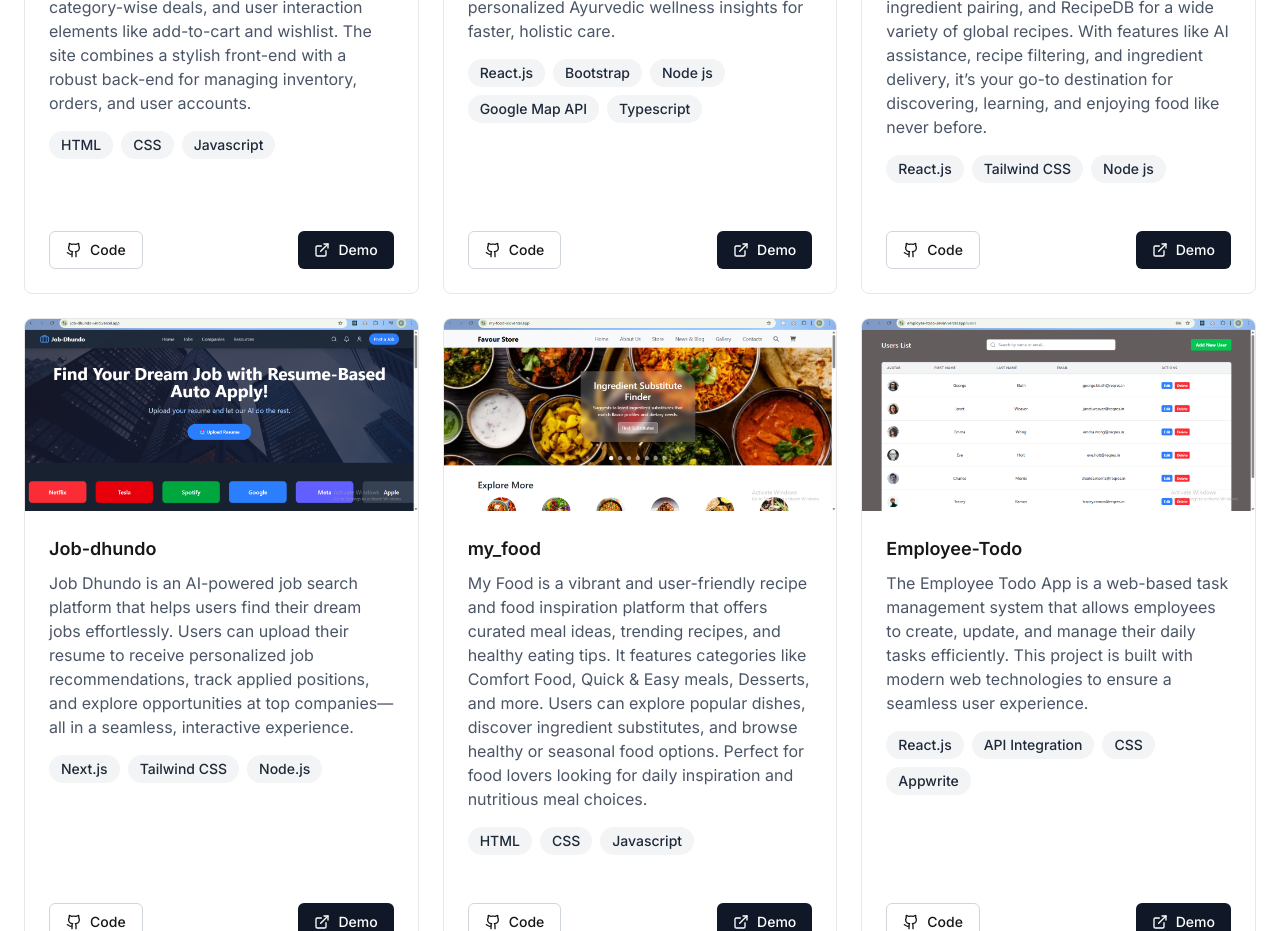
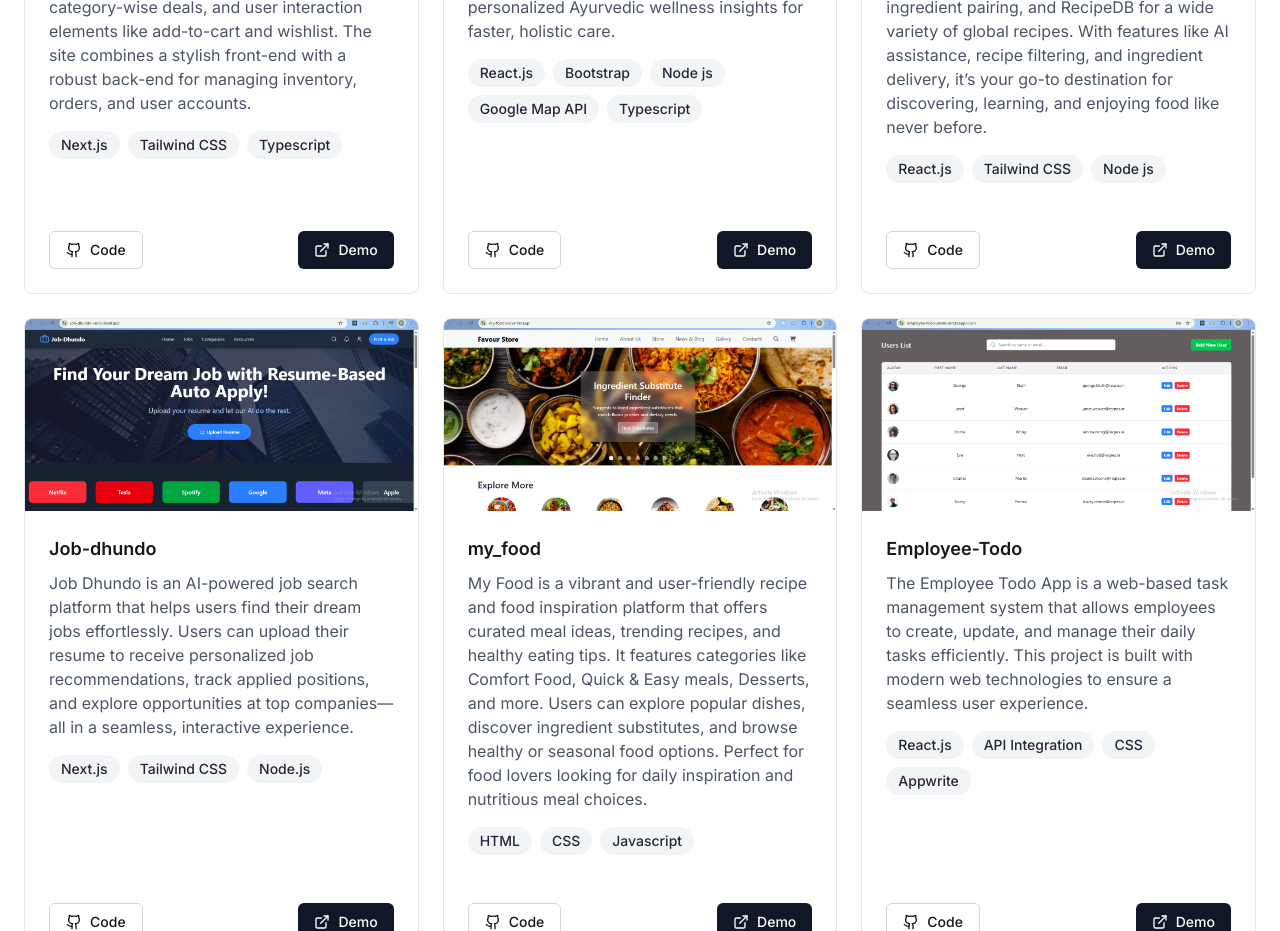
Before and after one commit to DivyanshiGupta-18/div-portfolio, a Next.js app: page /skills in a window 1280 px wide. Shown: the part 1180-2111 px from the top of the page. Built offline with nearby package versions, Linux system fonts and the light colour scheme.

Commit message:
technologies

```diff
--- a/components/projects-section.tsx
+++ b/components/projects-section.tsx
@@ -7,7 +7,7 @@ const projects = [
    {
     title: "Whatsnew",
     description: "Whatsnew fashion e-commerce website designed to showcase and sell trending clothing and accessories for men and women. It features dynamic product listings, category-wise deals, and user interaction elements like add-to-cart and wishlist. The site combines a stylish front-end with a robust back-end for managing inventory, orders, and user accounts.",
-    technologies: ["HTML", "CSS", "Javascript"],
+    technologies: ["Next.js", "Tailwind CSS", "Typescript"],
     demoLink: "#",
     githubLink: "https://github.com/DivyanshiGupta-18/Whatsnew",
     image: "/images/Whatsnew.png",
```
